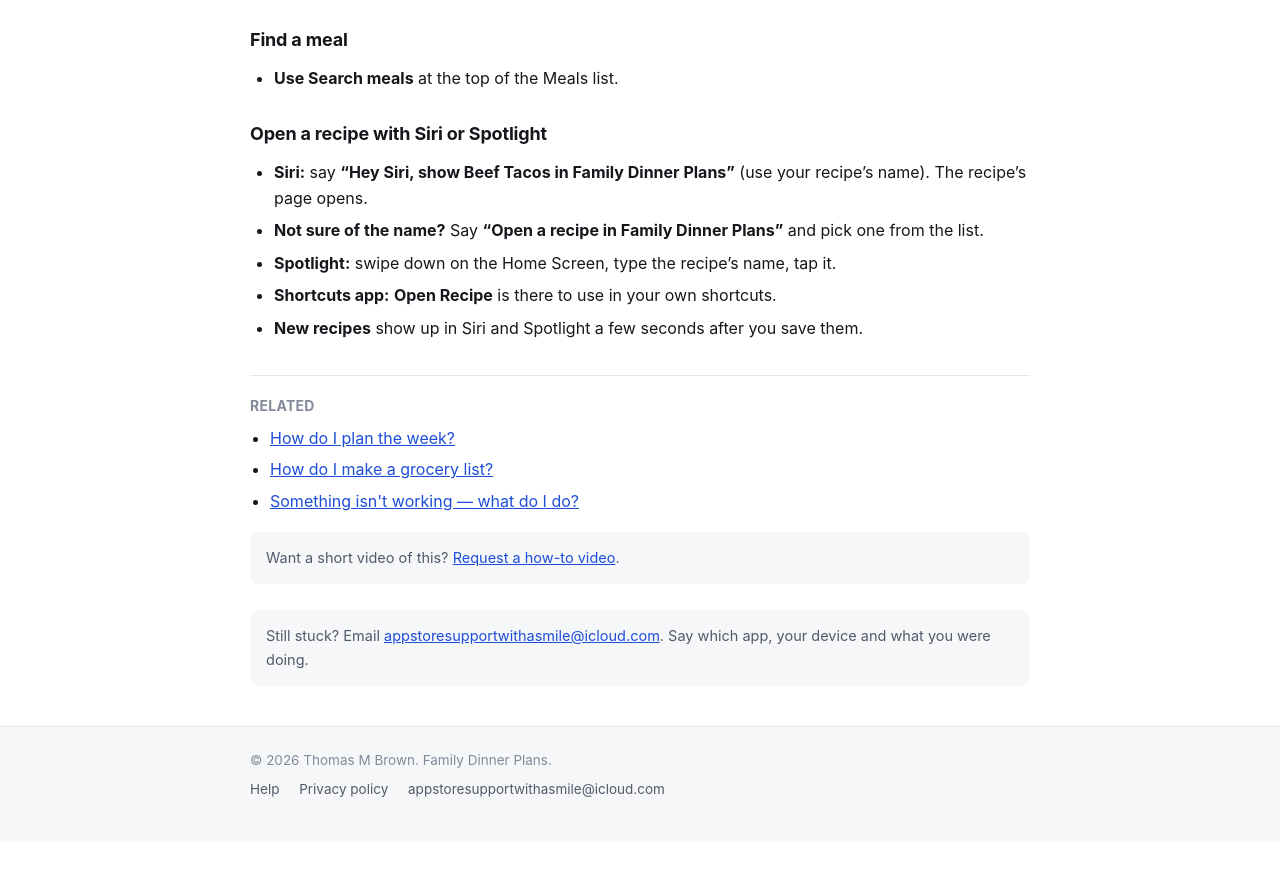
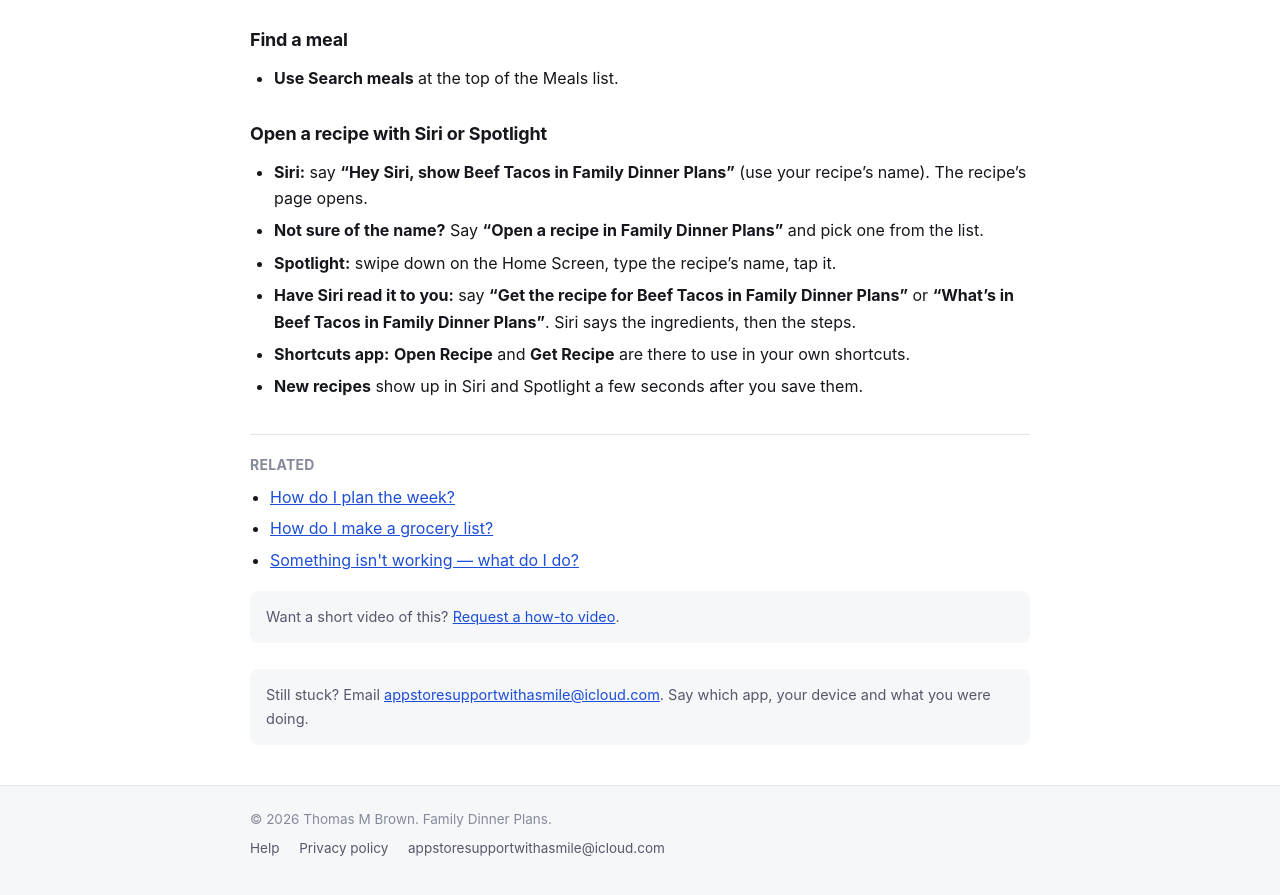
Before and after one commit to mytombrown/team-assist-help, a Jekyll site: the page built from _guides/familydinnerplans/add-meals.md, in a window 1280 px wide and 900 px high, scrolled down 1233 px. Shown: the top 895 px of the window. Built offline with Jekyll 4.4.1, drawn with Linux system fonts in a browser that asks for light colours; before the commit the page ends 2075 px from its top, so only the background shows below that.

Commit message:
Build 8: Family Dinner Plans — Siri reads a recipe (Get Recipe) (FDP-1772)
Co-Authored-By: Claude Opus 5.5 <noreply@anthropic.com>

```diff
--- a/_guides/familydinnerplans/add-meals.md
+++ b/_guides/familydinnerplans/add-meals.md
@@ -3,7 +3,7 @@ title: "How do I add a meal or scan a recipe?"
 app: familydinnerplans
 category: how-to
 order: 1
-tags: "add meal, new meal, recipe, scan, photo, camera, ingredients, instructions, edit, delete, remove, import, OCR, Siri, Spotlight, voice, Shortcuts, open recipe"
+tags: "add meal, new meal, recipe, scan, photo, camera, ingredients, instructions, edit, delete, remove, import, OCR, Siri, Spotlight, voice, Shortcuts, open recipe, get recipe, read recipe"
 quick: "In the Meals tab, tap Add Meal to type one in, or Scan Recipe to turn a photo of a recipe into a meal you can edit."
 related:
   - plan-your-week
@@ -54,5 +54,6 @@ related:
 - **Siri:** say **"Hey Siri, show Beef Tacos in Family Dinner Plans"** (use your recipe's name). The recipe's page opens.
 - **Not sure of the name?** Say **"Open a recipe in Family Dinner Plans"** and pick one from the list.
 - **Spotlight:** swipe down on the Home Screen, type the recipe's name, tap it.
-- **Shortcuts app:** **Open Recipe** is there to use in your own shortcuts.
+- **Have Siri read it to you:** say **"Get the recipe for Beef Tacos in Family Dinner Plans"** or **"What's in Beef Tacos in Family Dinner Plans"**. Siri says the ingredients, then the steps.
+- **Shortcuts app:** **Open Recipe** and **Get Recipe** are there to use in your own shortcuts.
 - **New recipes** show up in Siri and Spotlight a few seconds after you save them.
```
